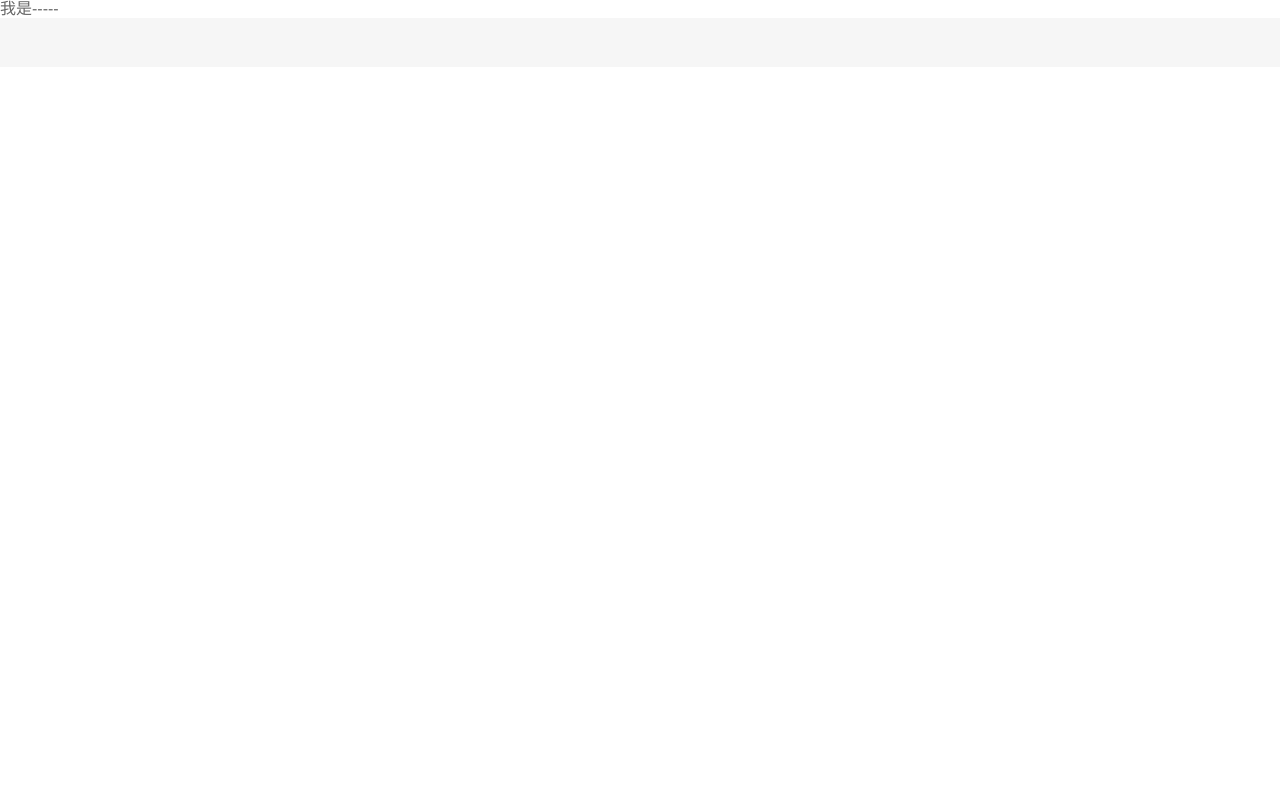
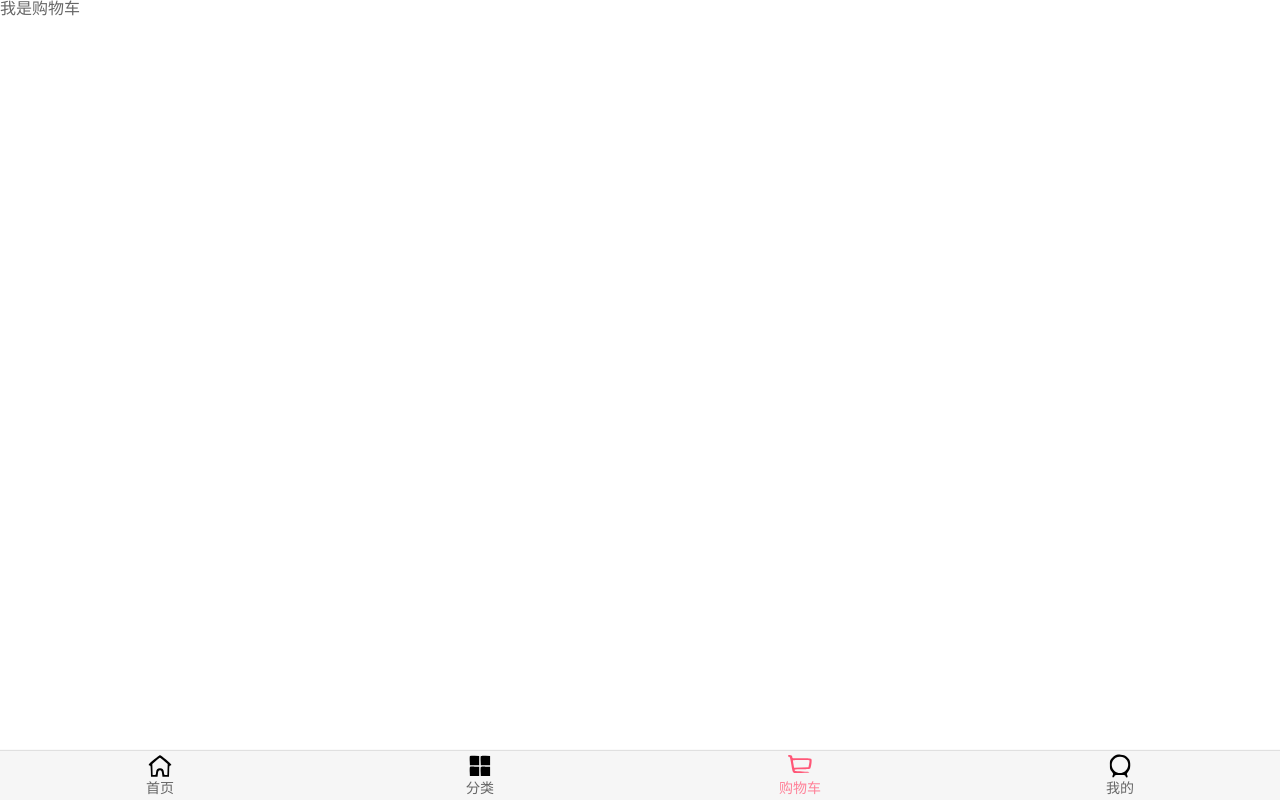
Before and after one commit to yihu5566/vue-mall, a Vue app: page /cart in a window 1280 px wide. Built offline with nearby package versions, Linux system fonts and the light colour scheme.

Commit message:
首页导航栏

```diff
--- a/src/App.vue
+++ b/src/App.vue
@@ -1,9 +1,11 @@
 <template>
-  <div id="app">
-    <div> 我是-----</div>
+	<div id="app">
+		<keep-alive exclude="Detail">
+			<router-view />
+		</keep-alive>
 
-    <main-tab-bar class="main-tab-bar"></main-tab-bar>
-  </div>
+		<main-tab-bar class="main-tab-bar"></main-tab-bar>
+	</div>
 </template>
 
 <script>
@@ -16,6 +18,9 @@
 
 <style>
 	@import 'assets/css/base.css';
+	body {
+		touch-action: none;
+	}
 	.main-tab-bar {
 		background-color: aquamarine;
 	}
--- a/src/components/common/tabbar/TabBar.vue
+++ b/src/components/common/tabbar/TabBar.vue
@@ -4,7 +4,7 @@
 
 <script>
 	export default {
-		name: 'TabBar'
+		name: 'TabBar',
 	}
 </script>
 
@@ -12,5 +12,10 @@
 	#tab-bar {
 		display: flex;
 		background-color: #f6f6f6;
+		position: fixed;
+		left: 0;
+		right: 0;
+		bottom: 0;
+		box-shadow: 0 -1px 1px rgba(100, 100, 100, 0.2);
 	}
 </style>
--- a/src/components/common/tabbar/TabBarItem.vue
+++ b/src/components/common/tabbar/TabBarItem.vue
@@ -1,9 +1,12 @@
 <template>
-	<div class="tab-bar-item">
-		<div>
+	<div class="tab-bar-item" @click="toItem">
+		<div v-show="!isActive">
 			<slot name="item-icon" />
 		</div>
-		<div>
+		<div v-show="isActive">
+			<slot v-show="isActive" name="item-icon-active" />
+		</div>
+		<div :class="{ active: isActive }">
 			<slot name="item-text" />
 		</div>
 	</div>
@@ -11,15 +14,39 @@
 
 <script>
 	export default {
-		name: 'TabBarItem'
+		name: 'TabBarItem',
+		props: ['path'],
+		data() {
+			return {}
+		},
+		computed: {
+			isActive() {
+				return this.$route.path.includes(this.path)
+			},
+		},
+		methods: {
+			toItem() {
+				this.$router.replace(this.path)
+			},
+		},
 	}
 </script>
 
-<style  scoped>
+<style lang = "less" scoped>
 	.tab-bar-item {
 		flex: 1;
 		text-align: center;
 		height: 49px;
 		font-size: 14px;
+		img {
+			width: 24px;
+			height: 24px;
+			margin-top: 3px;
+			vertical-align: middle;
+			margin-bottom: 2px;
+		}
+		.active {
+			color: var(--color-tint);
+		}
 	}
 </style>
--- a/src/components/content/maintabbar/MainTabBar.vue
+++ b/src/components/content/maintabbar/MainTabBar.vue
@@ -1,32 +1,45 @@
 <template>
 	<div>
 		<tab-bar>
-			<tab-bar-item>
-				<slot name="item-icon">
-					<img src="@/assets/img/tabbar/home.svg" alt="" />
-				</slot>
-				<slot name="item-text">首页</slot>
+			<tab-bar-item path="/home">
+				<img slot="item-icon" src="@/assets/img/tabbar/home.svg" alt="" />
+				<img
+					slot="item-icon-active"
+					src="@/assets/img/tabbar/home_active.svg"
+					alt=""
+				/>
+
+				<div slot="item-text">首页</div>
 			</tab-bar-item>
+			<tab-bar-item path="/category">
+				<img slot="item-icon" src="@/assets/img/tabbar/category.svg" alt="" />
+				<img
+					slot="item-icon-active"
+					src="@/assets/img/tabbar/category_active.svg"
+					alt=""
+				/>
 
-			<tab-bar-item>
-				<slot name="item-icon">
-					<img src="@/assets/img/tabbar/home.svg" alt="" />
-				</slot>
-				<slot name="item-text">首页</slot>
+				<div slot="item-text">分类</div>
 			</tab-bar-item>
+			<tab-bar-item path="/cart">
+				<img slot="item-icon" src="@/assets/img/tabbar/shopcart.svg" alt="" />
+				<img
+					slot="item-icon-active"
+					src="@/assets/img/tabbar/shopcart_active.svg"
+					alt=""
+				/>
 
-			<tab-bar-item>
-				<slot name="item-icon">
-					<img src="@/assets/img/tabbar/home.svg" alt="" />
-				</slot>
-				<slot name="item-text">首页</slot>
+				<div slot="item-text">购物车</div>
 			</tab-bar-item>
+			<tab-bar-item path="/profile">
+				<img slot="item-icon" src="@/assets/img/tabbar/profile.svg" alt="" />
+				<img
+					slot="item-icon-active"
+					src="@/assets/img/tabbar/profile_active.svg"
+					alt=""
+				/>
 
-			<tab-bar-item>
-				<slot name="item-icon">
-					<img src="@/assets/img/tabbar/home.svg" alt="" />
-				</slot>
-				<slot name="item-text">首页</slot>
+				<div slot="item-text">我的</div>
 			</tab-bar-item>
 		</tab-bar>
 	</div>
@@ -39,9 +52,9 @@
 		name: 'MainTabBar',
 		components: {
 			TabBar,
-			TabBarItem
+			TabBarItem,
 		},
-		props: ['path']
+		props: ['path'],
 	}
 </script>
 
--- a/src/router/index.js
+++ b/src/router/index.js
@@ -1,7 +1,25 @@
 import Vue from "vue";
-import Router from "vue-router";
+import ViewRouter from "vue-router";
 
-Vue.use(Router);
+const Home = () => import('@/views/home/Home.vue');
+const Cart = () => import('@/views/cart/Cart.vue');
 
-export default new Router({
+const Category = () => import('@/views/category/Category.vue');
+
+const Profile = ()=>import ('@/views/profile/Profile.vue') ;
+
+Vue.use(ViewRouter);
+
+const routes = [
+    { path: "", redirect: "/home" },
+    {path:"/home",component:Home},
+    {path:"/profile",component:Profile},
+    {path:"/cart",component:Cart},
+    {path:"/category",component:Category},
+]
+
+export default new ViewRouter({
+    routes,
+  //history模式
+  mode: "history",
 });
--- /dev/null
+++ b/src/views/cart/Cart.vue
@@ -0,0 +1,12 @@
+<template>
+	<div class="cart">我是购物车</div>
+</template>
+
+<script>
+	export default {
+		name: 'Cart',
+	}
+</script>
+
+<style>
+</style>
--- /dev/null
+++ b/src/views/category/Category.vue
@@ -0,0 +1,12 @@
+<template>
+	<div class="category">我是分类</div>
+</template>
+
+<script>
+	export default {
+		name: 'Category',
+	}
+</script>
+
+<style>
+</style>
--- a/src/views/home/home.vue
+++ b/src/views/home/home.vue
@@ -1,13 +1,10 @@
-<template>
-  <div> 我是home</div>
-</template>
+<template><div class="home">我是首页</div></template>
 
 <script>
-export default {
-
-}
+	export default {
+		name: 'Home',
+	}
 </script>
 
 <style>
-
 </style>
--- /dev/null
+++ b/src/views/profile/Profile.vue
@@ -0,0 +1,12 @@
+<template>
+	<div class="profile">我是个人主页</div>
+</template>
+
+<script>
+	export default {
+		name: 'Profile',
+	}
+</script>
+
+<style>
+</style>
```
Also changed, not shown: package.json (+40 -55 lines), 1 other file (tests, documents, lock files or other folders).
